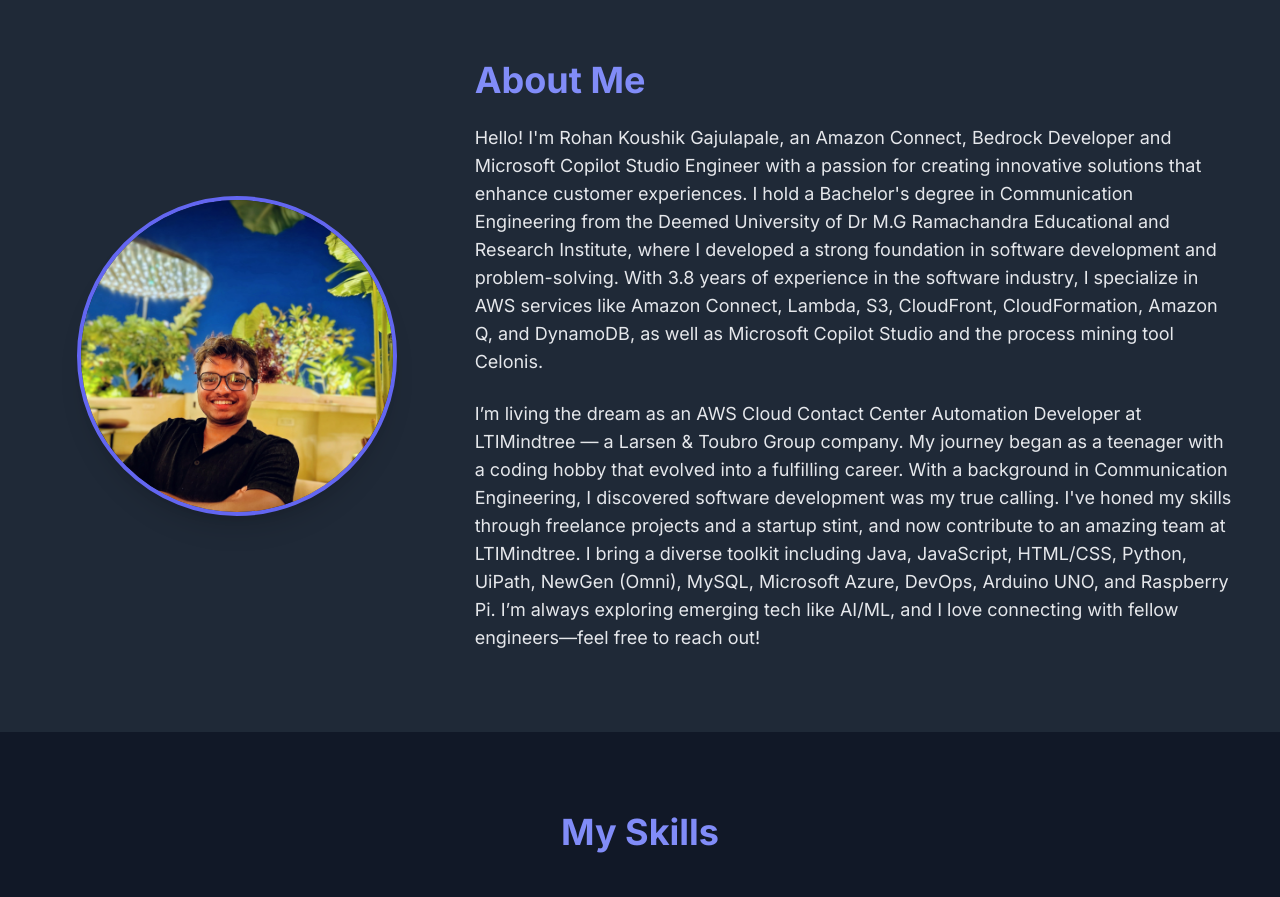
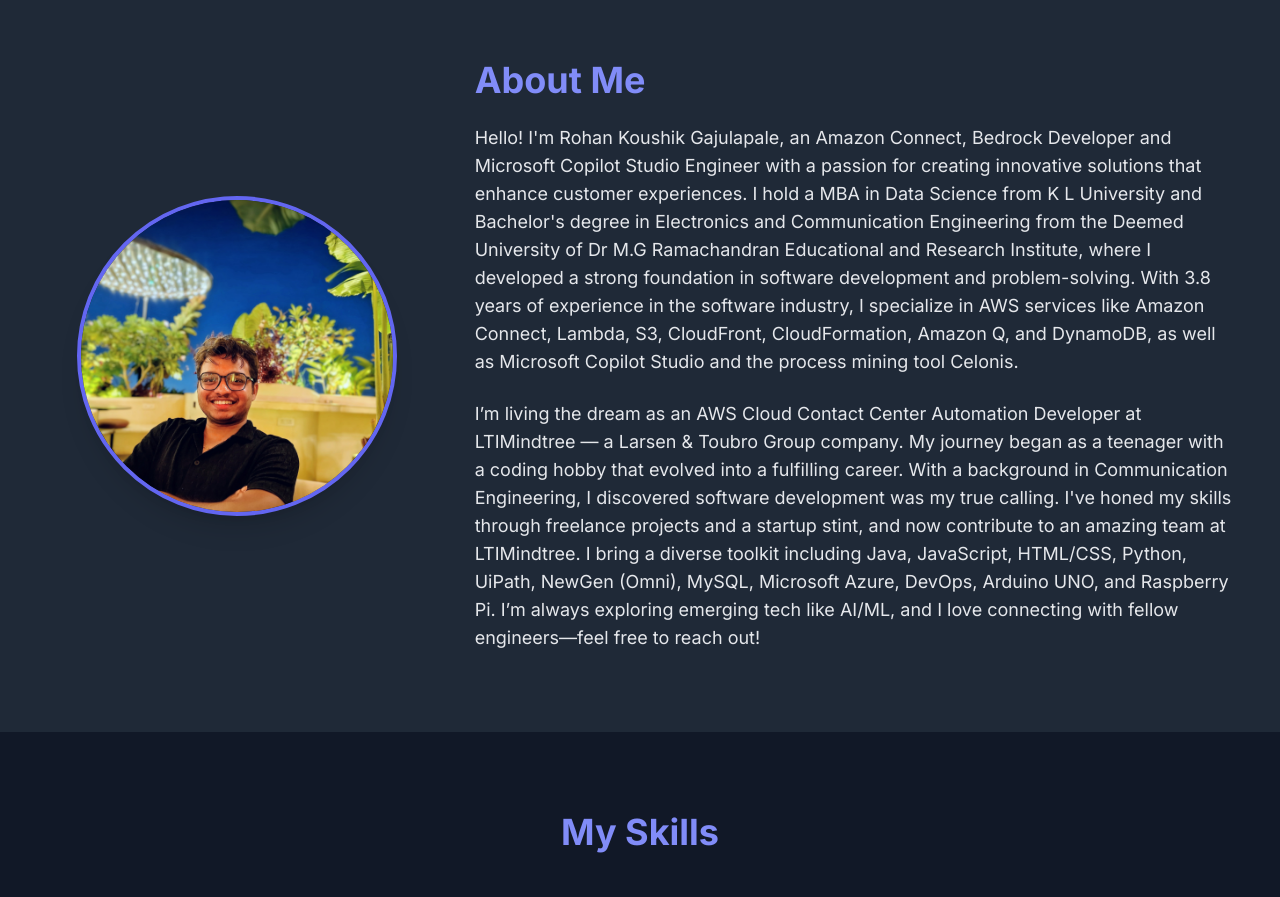
Before and after one commit to rohankoushikrv/Rohan-Cloud, a plain HTML site: page index.html in a window 1280 px wide. Shown: the part 820-1717 px from the top of the page. Drawn offline with nearby package versions, Linux system fonts and the light colour scheme.

Commit message:
Revise educational background in index.html
Updated educational qualifications in the About Me section.

```diff
--- a/index.html
+++ b/index.html
@@ -122,7 +122,7 @@
 
       <p class="text-base sm:text-lg leading-relaxed mb-6 text-gray-200">
         Hello! I'm Rohan Koushik Gajulapale, an Amazon Connect, Bedrock Developer and Microsoft Copilot Studio Engineer with a passion for creating innovative solutions
-        that enhance customer experiences. I hold a Bachelor's degree in Communication Engineering from the Deemed University of Dr M.G Ramachandra Educational and Research Institute,
+        that enhance customer experiences. I hold a MBA in Data Science from K L University and Bachelor's degree in Electronics and Communication Engineering from the Deemed University of Dr M.G Ramachandran Educational and Research Institute,
         where I developed a strong foundation in software development and problem-solving. With 3.8 years of experience in the software industry,
         I specialize in AWS services like Amazon Connect, Lambda, S3, CloudFront, CloudFormation, Amazon Q, and DynamoDB, as well as Microsoft Copilot Studio and the process mining tool Celonis.
       </p>
```
